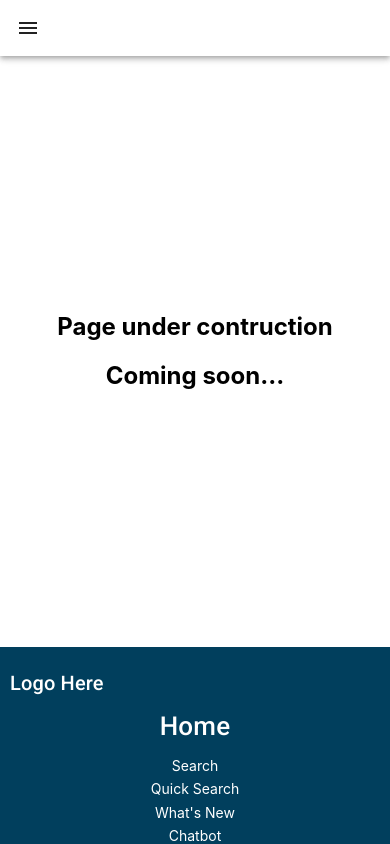
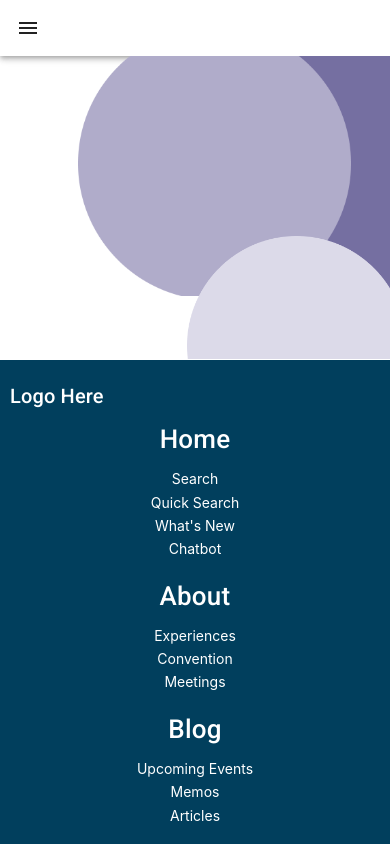
Before and after one commit to SpiritualData/spiritualdata-frontend, a React (Create React App) app: page / in a window 390 px wide. Before the commit this address led to /home. Shown: the top 844 px of the page. Built offline with nearby package versions, Linux system fonts and the light colour scheme.

Commit message:
Chat page creation and responsive authentication

```diff
--- a/src/App.js
+++ b/src/App.js
@@ -1,6 +1,8 @@
 import React from "react";
 import { ThemeProvider } from "@mui/material/styles";
-import { Navigate, Route, Routes } from "react-router-dom";
+import { Route, Routes } from "react-router-dom";
+
+import theme from "./components/helpers/theme";
 import Navbar from "./components/componentsExtended/Navbar";
 import LogIn from "./components/pages/Login";
 import Home from "./components/pages/Home";
@@ -10,14 +12,14 @@ import Contact from "./components/pages/Contact";
 import Blog from "./components/pages/Blog";
 import Signup from "./components/pages/Signup";
 import Footer from "./components/componentsExtended/Footer";
-import theme from "./components/helpers/theme";
 import NotFound from "./components/pages/NotFound";
+import Chat from "./components/pages/Chat";
 
 function App() {
   const routes = (
     <Routes>
-      <Route path="/" element={<Navigate to="/home" />} />
-      <Route path="home" element={<Home />} />
+      <Route path="/" element={<Home />} />
+      <Route path="chat" element={<Chat />} />
       <Route path="login" element={<LogIn />} />
       <Route path="signup" element={<Signup />} />
       <Route path="data-discovery" element={<DataDiscovery />} />
--- a/src/components/componentsExtended/AuthStyles.jsx
+++ b/src/components/componentsExtended/AuthStyles.jsx
@@ -1,10 +1,5 @@
 import { Link } from "react-router-dom";
-import {
-  Card,
-  TextField,
-  Button,
-  styled,
-} from "@mui/material";
+import { Card, TextField, Button, styled, Typography } from "@mui/material";
 
 export const StyledCard = styled(Card)({
   width: "80%",
@@ -32,6 +27,16 @@ export const StyledSpan = styled("span")({
 
 export const StyledLink = styled(Link)(({ theme }) => ({
   textDecoration: "none",
+  color: theme.palette.primary.main,
+  "&:hover": {
+    textDecoration: "underline",
+  },
+}));
+
+export const ForgotPassword = styled(Typography)(({ theme }) => ({
+  textDecoration: "none",
+  fontSize: "12px",
+  cursor: "pointer",
   color: theme.palette.primary.main,
   "&:hover": {
     textDecoration: "underline",
--- a/src/components/componentsExtended/Navbar.jsx
+++ b/src/components/componentsExtended/Navbar.jsx
@@ -14,6 +14,7 @@ import {
 import {
   Book,
   Call,
+  Chat,
   DataObject,
   Domain,
   Home,
@@ -46,8 +47,13 @@ const StyledToolbar = styled(Toolbar)({
 const tab = [
   {
     label: "Home",
-    path: "/home",
+    path: "/",
     icon: <Home />,
+  },
+  {
+    label: "Chat",
+    path: "/chat",
+    icon: <Chat />,
   },
   {
     label: "Data Discovery",
@@ -74,11 +80,12 @@ const tab = [
 function Navbar(props) {
   //   const { window, onClickCreateData, onClickDashboard } = props;
   const location = useLocation();
-  const [value, setValue] = useState(location.pathname);
+  const [value, setValue] = useState(location.pathname || "/");
   const [mobileOpen, setMobileOpen] = useState(false);
 
   useEffect(() => {
-    setValue(location.pathname);
+    const match = tab.some((item) => item.path === location.pathname);
+    setValue(match ? location.pathname : false);
   }, [location.pathname]);
 
   const handleDrawerToggle = () => {
@@ -115,7 +122,7 @@ function Navbar(props) {
       <AppBar
         sx={{
           background: "none",
-          // boxShadow: { md: "none" },
+          boxShadow: { md: "none" },
         }}
         position="static"
       >
@@ -142,9 +149,9 @@ function Navbar(props) {
             <Tabs
               value={value}
               TabIndicatorProps={{
-                sx: { backgroundColor: 'transparent' },
+                sx: { backgroundColor: "transparent" },
               }}
-              sx={{paddingTop: 1}}
+              sx={{ paddingTop: 1 }}
             >
               {tab.map(({ label, path }, index) => (
                 <StyledTab
--- /dev/null
+++ b/src/components/pages/Chat.jsx
@@ -0,0 +1,15 @@
+import { Stack } from "@mui/material";
+import React from "react";
+
+const Chat = () => {
+  return (
+    <Stack sx={{ minHeight: "70vh", justifyContent: "center" }}>
+      <center>
+        <h2>Page under contruction</h2>
+        <h2>Coming soon...</h2>
+      </center>
+    </Stack>
+  );
+};
+
+export default Chat;
--- a/src/components/pages/Home.jsx
+++ b/src/components/pages/Home.jsx
@@ -1,14 +1,75 @@
-import { Stack } from "@mui/material";
+import { Box, Grid, Stack, Typography } from "@mui/material";
 import React from "react";
+import Ellipse from "../../assests/Ellipse 136.png";
+import Ellipse2 from "../../assests/Ellipse 137.png";
+import Ellipse3 from "../../assests/Ellipse 139.png";
 
 const Home = () => {
   return (
-    <Stack sx={{ minHeight: "70vh", justifyContent: "center" }}>
-      <center>
-        <h2>Page under contruction</h2>
-        <h2>Coming soon...</h2>
-      </center>
-    </Stack>
+    <Grid
+      container
+    >
+      <Grid item xs={12}>
+        <Box
+          sx={{
+            display: "inline-block",
+            width: "100%",
+            height: "300px",
+            position: "relative",
+          }}
+        >
+          <Box
+            sx={{
+              position: "absolute",
+              top: 0,
+              right: 0,
+              height: "100%",
+              width: "100%",
+              backgroundImage: `url(${Ellipse})`,
+              backgroundSize: "contain",
+              backgroundRepeat: "no-repeat",
+              backgroundPosition: "top right",
+            }}
+          />
+          <Box
+            sx={{
+              position: "absolute",
+              top: 0,
+              right: '10%',
+              height: "80%",
+              width: "100%",
+              backgroundImage: `url(${Ellipse2})`,
+              backgroundSize: "contain",
+              backgroundRepeat: "no-repeat",
+              backgroundPosition: "top right",
+            }}
+          />
+          <Box
+            sx={{
+              position: "absolute",
+              top: "60%",
+              right: 0,
+              height: "41%",
+              width: "100%",
+              backgroundImage: `url(${Ellipse3})`,
+              backgroundSize: "contain",
+              backgroundRepeat: "no-repeat",
+              backgroundPosition: "top right",
+            }}
+          />
+
+          {/* <Stack width='50%' sx={{zIndex: 1}}>
+            <Typography variant="h4" color="primary.main" fontWeight='500'>
+              Welcome
+            </Typography>
+            <Typography variant="body1">
+              Lorem ipsum dolor sit amet, consectetur adipiscing elit. Integer
+              posuere erat a ante.
+            </Typography>
+          </Stack> */}
+        </Box>
+      </Grid>
+    </Grid>
   );
 };
 
--- a/src/components/pages/Login.jsx
+++ b/src/components/pages/Login.jsx
@@ -6,12 +6,15 @@ import {
   Button,
   InputAdornment,
   IconButton,
+  FormControlLabel,
+  Checkbox,
 } from "@mui/material";
 import { Facebook, Visibility, VisibilityOff } from "@mui/icons-material";
 
 import Login from "../../assests/Login.png";
 import GoogleLogo from "../../assests/Google__G__Logo.svg.webp";
 import {
+  ForgotPassword,
   StyledCard,
   StyledDivider,
   StyledFacebookButton,
@@ -24,12 +27,18 @@ import {
 
 const LogIn = () => {
   const [showPassword, setShowPassword] = useState(false);
+  const [rememberMe, setRememberMe] = useState(false);
+  const [forgotPassword, setForgotPassword] = useState(false);
+
+  const handleRememberMeChange = (event) => {
+    setRememberMe(event.target.checked);
+  };
 
   return (
     <Grid container justifyContent="center" alignItems="center" my={3}>
       <StyledCard>
         <Grid container spacing={4} mb={{ xs: 2, md: 0 }}>
-          <Grid item xs={12} sm={6}>
+          <Grid item sx={{ display: { xs: "none", sm: "block" } }} sm={6}>
             <img
               src={Login}
               alt="signup"
@@ -46,9 +55,12 @@ const LogIn = () => {
             <Typography variant="h4" sx={{ fontWeight: "500" }}>
               Sign In
             </Typography>
+
             <Typography sx={{ fontSize: "18px" }}>
-              Don't have an account?{" "}
-              <StyledLink to="/signup">SignUp</StyledLink>
+              {!forgotPassword
+                ? "Don't have an account?"
+                : "Recover your account"}
+              {!forgotPassword && <StyledLink to="/signup">SignUp</StyledLink>}
             </Typography>
             <Stack spacing={2} mt={3} mb={4} alignItems="center">
               <StyledTextField
@@ -57,6 +69,9 @@ const LogIn = () => {
                 size="small"
                 fullWidth
               />
+
+              {!forgotPassword ? (
+                <>
                   <StyledTextField
                     label="Password"
                     variant="outlined"
@@ -75,6 +90,46 @@ const LogIn = () => {
                       ),
                     }}
                   />
+
+                  <Stack
+                    direction="row"
+                    justifyContent="space-between"
+                    width="100%"
+                  >
+                    <FormControlLabel
+                      sx={{ marginTop: -2 }}
+                      control={
+                        <Checkbox
+                          checked={rememberMe}
+                          onChange={handleRememberMeChange}
+                          color="primary"
+                          sx={{ color: "gray" }}
+                        />
+                      }
+                      label={
+                        <Typography variant="body2">Remember me</Typography>
+                      }
+                    />
+                    <ForgotPassword
+                      variant="body2"
+                      onClick={() => setForgotPassword(true)}
+                    >
+                      Forgot Password?
+                    </ForgotPassword>
+                  </Stack>
+                </>
+              ) : (
+                <Stack alignItems="center" width="100%">
+                  <ForgotPassword
+                    variant="body2"
+                    sx={{ color: "gray" }}
+                    onClick={() => setForgotPassword(false)}
+                  >
+                    Back to login?
+                  </ForgotPassword>
+                </Stack>
+              )}
+
               <Button
                 variant="contained"
                 sx={{
@@ -84,7 +139,7 @@ const LogIn = () => {
                   mt: 1,
                 }}
               >
-                Sign In
+                {!forgotPassword ? "Sign In" : "Send"}
               </Button>
             </Stack>
 
--- a/src/components/pages/NotFound.jsx
+++ b/src/components/pages/NotFound.jsx
@@ -20,7 +20,7 @@ const NotFound = () => {
         flexDirection: "column",
         alignItems: "center",
         justifyContent: "center",
-        height: "70vh",
+        height: "100vh",
         gap: "1rem",
       }}
     >
--- a/src/components/pages/Signup.jsx
+++ b/src/components/pages/Signup.jsx
@@ -30,7 +30,7 @@ const Signup = () => {
     <Grid container justifyContent="center" alignItems="center" my={3}>
       <StyledCard>
         <Grid container spacing={4} my={2}>
-          <Grid item xs={12} sm={6}>
+          <Grid item sx={{ display: { xs: "none", sm: "block" } }} sm={6}>
             <img
               src={SignUp}
               alt="signup"
@@ -91,7 +91,11 @@ const Signup = () => {
                           setShowPasswordRepeat(!showPasswordRepeat)
                         }
                       >
-                        {showPasswordRepeat ? <VisibilityOff /> : <Visibility />}
+                        {showPasswordRepeat ? (
+                          <VisibilityOff />
+                        ) : (
+                          <Visibility />
+                        )}
                       </IconButton>
                     </InputAdornment>
                   ),
```
Also changed, not shown: 1 other file (tests, documents, lock files or other folders). Lines whose indentation alone changed are shown as unchanged.
